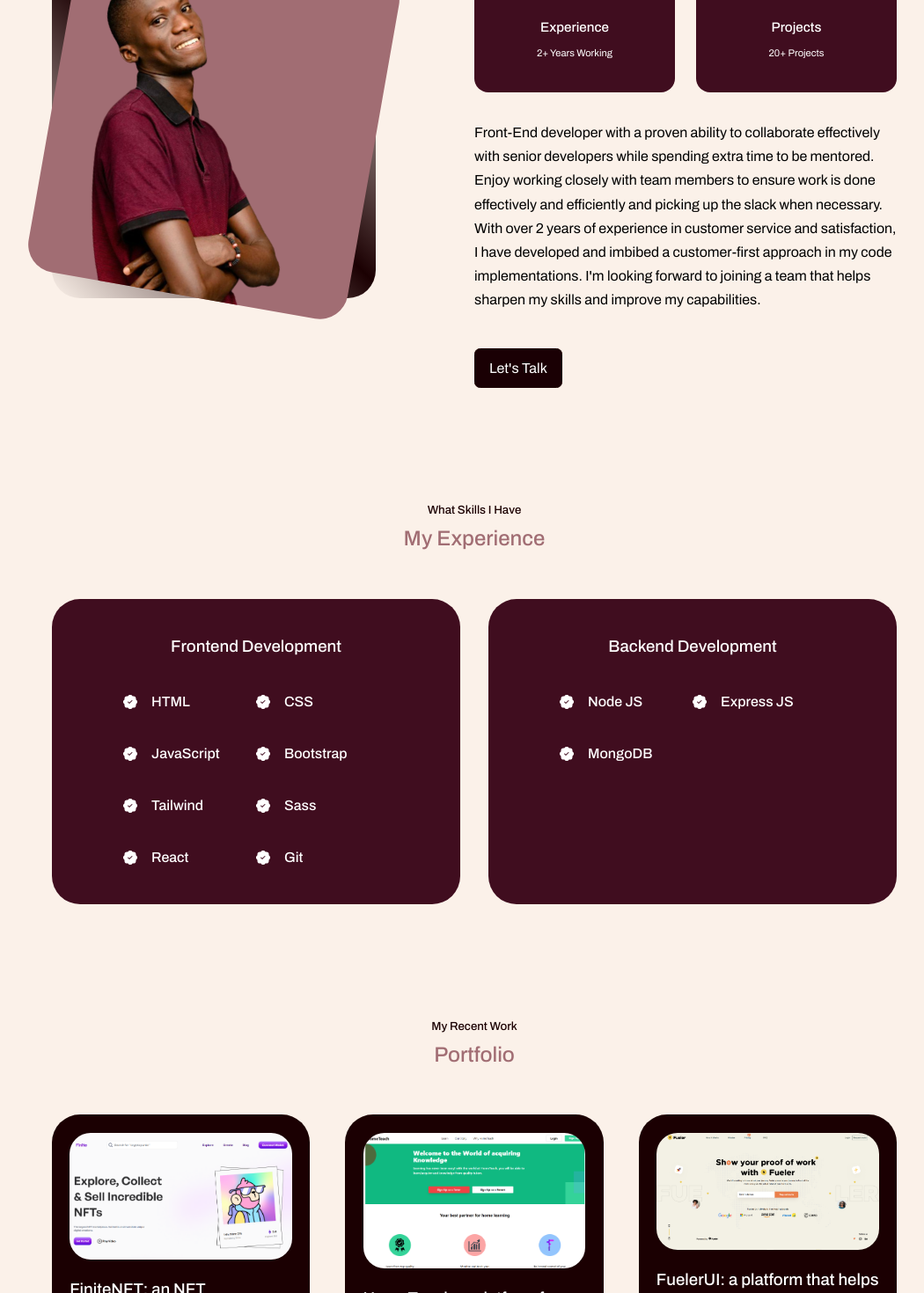
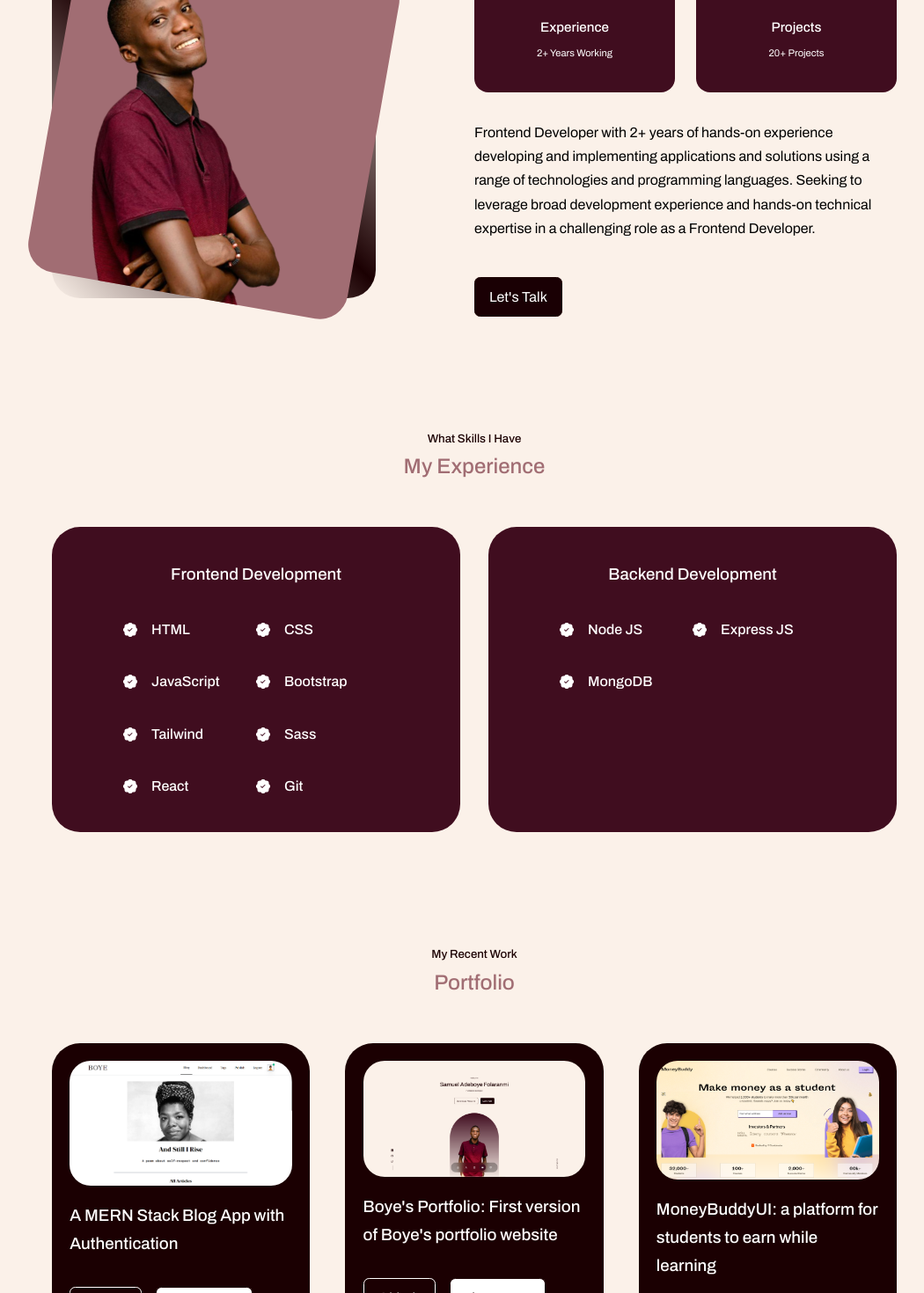
Before and after one commit to Boye95/boye-portfolio, a React (Create React App) app: page / in a window 1280 px wide. Shown: the part 1100-2570 px from the top of the page at 88% size, without its empty margins (101-1151 px from the left). Built offline with nearby package versions, Linux system fonts and the light colour scheme.

Commit message:
resume, bio, and portfolio updated.

```diff
--- a/src/components/About/About.jsx
+++ b/src/components/About/About.jsx
@@ -36,14 +36,11 @@ const About = () => {
             </article>
           </div>
           <p>
-            Front-End developer with a proven ability to collaborate effectively
-            with senior developers while spending extra time to be mentored.
-            Enjoy working closely with team members to ensure work is done
-            effectively and efficiently and picking up the slack when necessary.
-            With over 2 years of experience in customer service and
-            satisfaction, I have developed and imbibed a customer-first approach
-            in my code implementations. I'm looking forward to joining a team
-            that helps sharpen my skills and improve my capabilities.
+            Frontend Developer with 2+ years of hands-on experience developing
+            and implementing applications and solutions using a range of
+            technologies and programming languages. Seeking to leverage broad
+            development experience and hands-on technical expertise in a
+            challenging role as a Frontend Developer.
           </p>
           <a href='#contact' className='btn btn-primary'>
             Let's Talk
--- a/src/components/Portfolio/Portfolio.jsx
+++ b/src/components/Portfolio/Portfolio.jsx
@@ -8,6 +8,7 @@ import IMG4 from '../../files/library.PNG'
 import IMG5 from '../../files/calculator.PNG'
 import IMG6 from '../../files/moneybuddy.PNG'
 import IMG7 from '../../files/portfolio.PNG'
+import IMG8 from '../../files/theblogx.png'
 
 const data = [
   {
@@ -60,7 +61,14 @@ const data = [
     title: 'Boye\'s Portfolio: First version of Boye\'s portfolio website',
     github: 'https://github.com/Boye95/boye-portfolio',
     demo: 'https://adeboye.netlify.app/'
-  }
+  },
+  {
+    id: 8,
+    image: IMG8,
+    title: 'A MERN Stack Blog App with Authentication',
+    github: 'https://github.com/Boye95/theBlog',
+    demo: 'https://theblogx.onrender.com'
+  },
 ]
 
 const Portfolio = () => {
@@ -70,7 +78,7 @@ const Portfolio = () => {
       <h2>Portfolio</h2>
 
       <div className='main-container portfolio__container'>
-        {data.map(({ id, image, title, github, demo }) => {
+        {[...data].reverse().map(({ id, image, title, github, demo }) => {
           return (
             <article key={id} className='portfolio__item'>
               <div className='portfolio__item-image'>
```
Also changed, not shown: src/files/theblogx.png (added), 1 other file (tests, documents, lock files or other folders).
